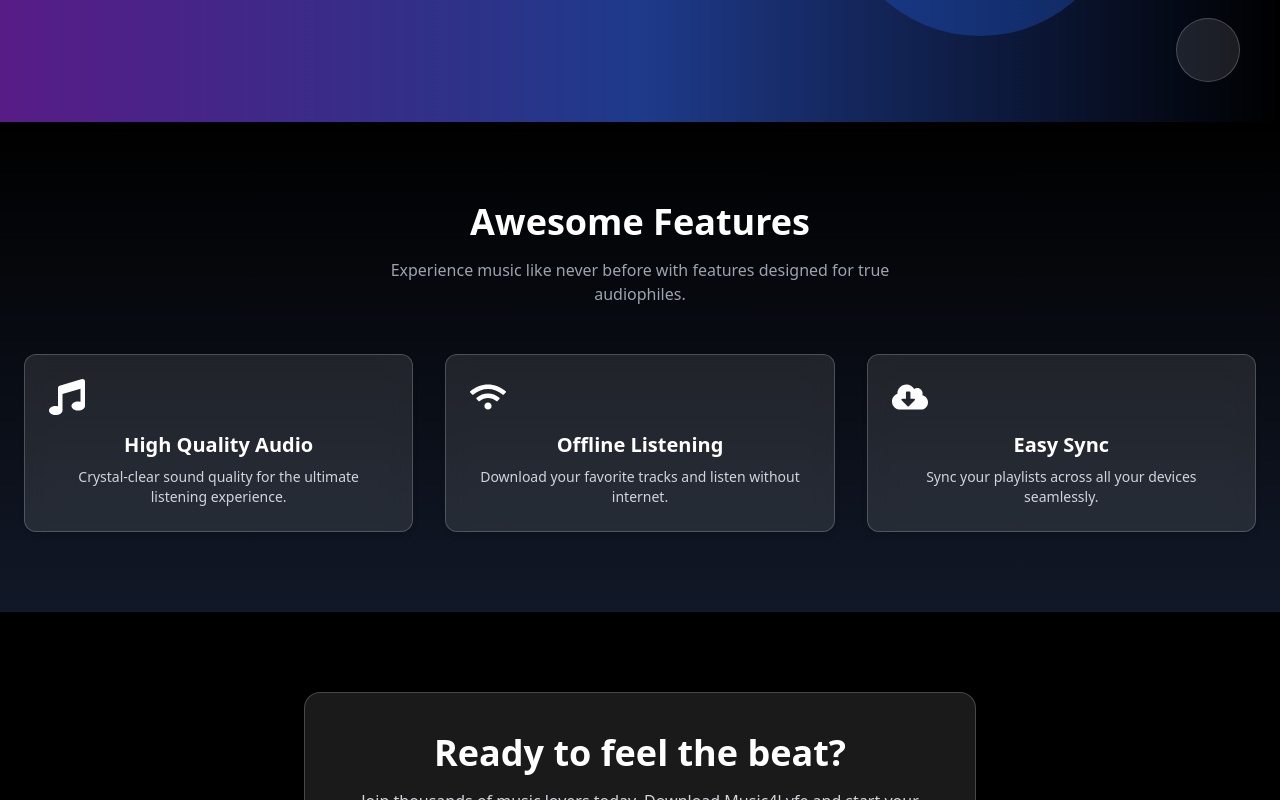
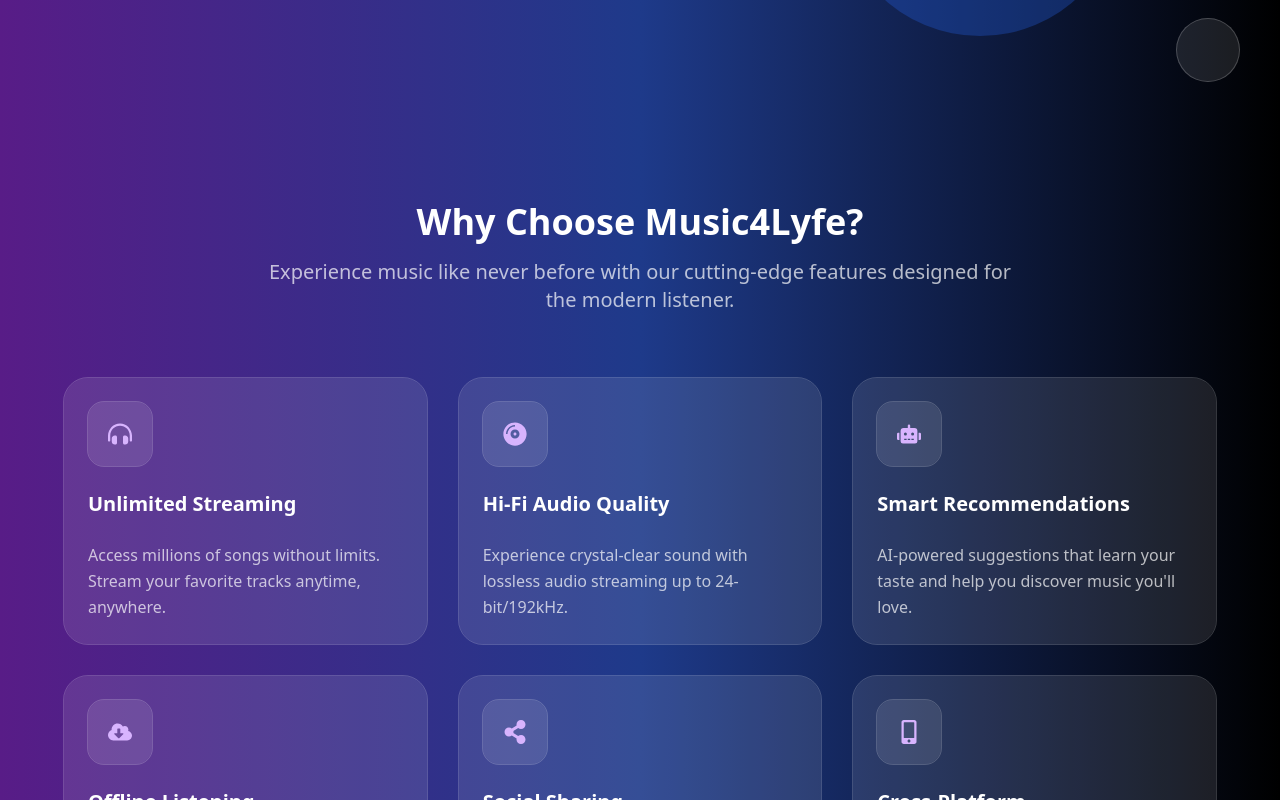
Before and after one commit to Alfianzyh/music4lyfe, a React (Vite) app: page / in a window 1280 px wide. Shown: the part 780-1580 px from the top of the page. Built offline with nearby package versions, Linux system fonts and the light colour scheme.

Commit message:
update style feature section

```diff
--- a/src/App.jsx
+++ b/src/App.jsx
@@ -1,11 +1,12 @@
 import Navbar from "./components/Navbar";
 import Hero from "./components/HeroSection";
-import Features from "./components/Features";
+import Features from "./components/FeatureSection";
 import Pricing from "./components/Pricing";
 import Footer from "./components/Footer";
 import Logo from "./components/Logo";
 import DownloadSection from "./components/DownloadSection";
 import HeroSection from "./components/HeroSection";
+import FeaturesSection from "./components/FeatureSection";
 
 function App() {
   return (
@@ -13,7 +14,7 @@ function App() {
       <Navbar />
       <main className="pt-20">
         <HeroSection />
-        <Features />
+        <FeaturesSection />
         <Pricing />
         <DownloadSection />
       </main>
--- a/src/components/FeatureCard.jsx
+++ b/src/components/FeatureCard.jsx
@@ -1,10 +1,13 @@
-// src/components/FeatureCard.jsx
-const FeatureCard = ({ icon, title, description }) => {
+import React from "react";
+
+const FeatureCard = ({ icon, title, children }) => {
   return (
-    <div className="bg-white/10 backdrop-blur-md border border-white/20 p-6 rounded-xl shadow-md text-center text-white hover:scale-105 transition">
-      <div className="text-4xl mb-4">{icon}</div>
-      <h3 className="text-xl font-semibold mb-2">{title}</h3>
-      <p className="text-sm text-gray-300">{description}</p>
+    <div className="bg-white/10 rounded-3xl p-6 outline outline-1 outline-white/20 space-y-6">
+      <div className="w-16 h-16 bg-white/10 rounded-2xl flex items-center justify-center outline outline-1 outline-white/20">
+        {icon}
+      </div>
+      <h3 className="text-white text-xl font-semibold">{title}</h3>
+      <p className="text-white/70 text-base leading-relaxed">{children}</p>
     </div>
   );
 };
--- /dev/null
+++ b/src/components/FeatureSection.jsx
@@ -0,0 +1,44 @@
+import React from "react";
+import FeatureCard from "./FeatureCard";
+import { FaHeadphonesAlt, FaCompactDisc, FaRobot, FaCloudDownloadAlt, FaShareAlt, FaMobileAlt } from "react-icons/fa";
+
+const FeatureSection = () => {
+  return (
+    <section className="bg-gradient-to-r from-purple-900 via-blue-900 to-black border-gray-200 text-white py-20 px-6">
+      <div className="max-w-6xl mx-auto text-center space-y-4">
+        <h2 className="text-4xl font-bold">Why Choose Music4Lyfe?</h2>
+        <p className="text-white/70 text-xl max-w-3xl mx-auto">
+          Experience music like never before with our cutting-edge features designed for the modern listener.
+        </p>
+      </div>
+
+      <div className="mt-16 grid gap-8 md:grid-cols-2 lg:grid-cols-3 max-w-6xl mx-auto">
+        <FeatureCard icon={<FaHeadphonesAlt className="text-purple-300 w-6 h-6" />} title="Unlimited Streaming">
+          Access millions of songs without limits. Stream your favorite tracks anytime, anywhere.
+        </FeatureCard>
+
+        <FeatureCard icon={<FaCompactDisc className="text-purple-300 w-6 h-6" />} title="Hi-Fi Audio Quality">
+          Experience crystal-clear sound with lossless audio streaming up to 24-bit/192kHz.
+        </FeatureCard>
+
+        <FeatureCard icon={<FaRobot className="text-purple-300 w-6 h-6" />} title="Smart Recommendations">
+          AI-powered suggestions that learn your taste and help you discover music you'll love.
+        </FeatureCard>
+
+        <FeatureCard icon={<FaCloudDownloadAlt className="text-purple-300 w-6 h-6" />} title="Offline Listening">
+          Download your favorite songs and playlists to enjoy music without internet connection.
+        </FeatureCard>
+
+        <FeatureCard icon={<FaShareAlt className="text-purple-300 w-6 h-6" />} title="Social Sharing">
+          Share your favorite tracks and playlists with friends and see what they’re listening to.
+        </FeatureCard>
+
+        <FeatureCard icon={<FaMobileAlt className="text-purple-300 w-6 h-6" />} title="Cross-Platform">
+          Seamlessly sync your music across all devices - phone, tablet, computer, and smart speakers.
+        </FeatureCard>
+      </div>
+    </section>
+  );
+};
+
+export default FeatureSection;
--- a/src/components/Features.jsx
+++ /dev/null
@@ -1,36 +0,0 @@
-// src/components/Features.jsx
-import FeatureCard from "./FeatureCard";
-import { FaMusic, FaCloudDownloadAlt, FaWifi } from "react-icons/fa";
-
-const Features = () => {
-  return (
-    <section id="features" className="py-20 px-6 bg-gradient-to-b from-black to-gray-900">
-      <div className="max-w-6xl mx-auto text-center mb-12">
-        <h2 className="text-3xl md:text-4xl font-bold text-white mb-4">Awesome Features</h2>
-        <p className="text-gray-400 max-w-xl mx-auto">
-          Experience music like never before with features designed for true audiophiles.
-        </p>
-      </div>
-
-      <div className="grid gap-8 grid-cols-1 md:grid-cols-3">
-        <FeatureCard
-          icon={<FaMusic />}
-          title="High Quality Audio"
-          description="Crystal-clear sound quality for the ultimate listening experience."
-        />
-        <FeatureCard
-          icon={<FaWifi />}
-          title="Offline Listening"
-          description="Download your favorite tracks and listen without internet."
-        />
-        <FeatureCard
-          icon={<FaCloudDownloadAlt />}
-          title="Easy Sync"
-          description="Sync your playlists across all your devices seamlessly."
-        />
-      </div>
-    </section>
-  );
-};
-
-export default Features;
--- a/src/components/Navbar.jsx
+++ b/src/components/Navbar.jsx
@@ -10,9 +10,9 @@ const Navbar = () => {
 
         {/* Menu */}
         <nav className="hidden md:flex space-x-8">
-          <a href="#features" className="text-white/80 text-base hover:text-white transition">Features</a>
+          <a href="#featuressection" className="text-white/80 text-base hover:text-white transition">Features</a>
           <a href="#discover" className="text-white/80 text-base hover:text-white transition">Discover</a>
-          <a href="#premium" className="text-white/80 text-base hover:text-white transition">Premium</a>
+          <a href="#pricing" className="text-white/80 text-base hover:text-white transition">Pricing</a>
           <a href="#download" className="text-white/80 text-base hover:text-white transition">Download</a>
         </nav>
 
```
